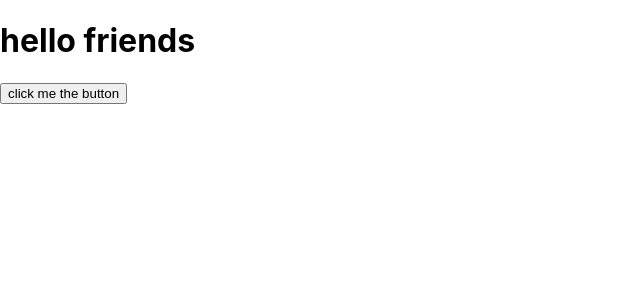
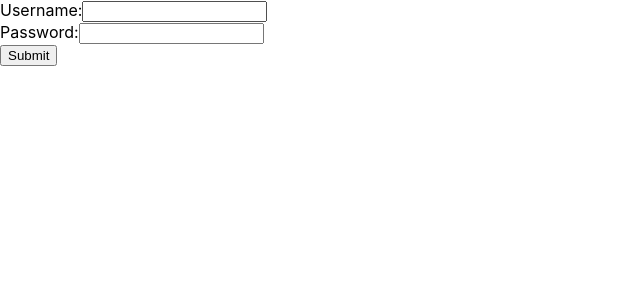
Before and after one commit to divyashan3223/reacth-batch-8, a React (Create React App) app: page / in a window 1280 px wide. Shown: the top 300 px of the page, without its empty margins (0-640 px from the left). Built offline with nearby package versions, Linux system fonts and the light colour scheme.

Commit message:
form reload--use eve.preventDefault()

```diff
--- a/src/App.js
+++ b/src/App.js
@@ -1,5 +1,6 @@
 import "./App.css";
 import Demo from "./componet/Demo";
+// import Demo from "./componet/Demo";
 // import Demo2 from "./componet/Demo";
 // import { useCallback, useMemo, useState } from "react";
 // import ChildComponent from "./components/ChildComponent";
@@ -9,6 +10,7 @@ function App() {
 
   // const handleClick = useCallback(() => {
   //   console.log("working");
+  //   // return { name: "div" };
   //   setCount((pre) => pre + 1);
   // }, []);
 
--- a/src/componet/Button/Button.jsx
+++ b/src/componet/Button/Button.jsx
@@ -1,15 +1,31 @@
 import React from "react";
 
-const Button = () => {
-  let handleClick = () => {
-    alert("hello");
+function Form() {
+  const handleSubmit = (event) => {
+    event.preventDefault();
+    const formData = new FormData(event.target);
+
+    const username = formData.get("name");
+    console.log(username);
+    // const password = formData.get("password");
+    // console.log(" username:", username, "and password:", password);
   };
+
   return (
-    <div>
-      <h1>hello friends</h1>
-      <button onClick={() => handleClick()}>click me the button</button>
-    </div>
+    <form onSubmit={handleSubmit}>
+      <label>
+        Username:
+        <input type="text" name="name" id="one" />
+      </label>
+      <br />
+      <label>
+        Password:
+        <input type="password" name="password" />
+      </label>
+      <br />
+      <button type="submit">Submit</button>
+    </form>
   );
-};
+}
 
-export default Button;
+export default Form;
--- a/src/componet/Button/button.css
+++ b/src/componet/Button/button.css
@@ -1,4 +1,4 @@
-.yellow {
+.red {
   background-color: yellow;
   color: red;
 }
--- a/src/componet/Demo.jsx
+++ b/src/componet/Demo.jsx
@@ -1,9 +1,10 @@
 import React from "react";
-import Button from "./Button/Button";
+import Form from "./Button/Button";
+
 const Demo = () => {
   return (
     <>
-      <Button />
+      <Form />
     </>
   );
 };
```
